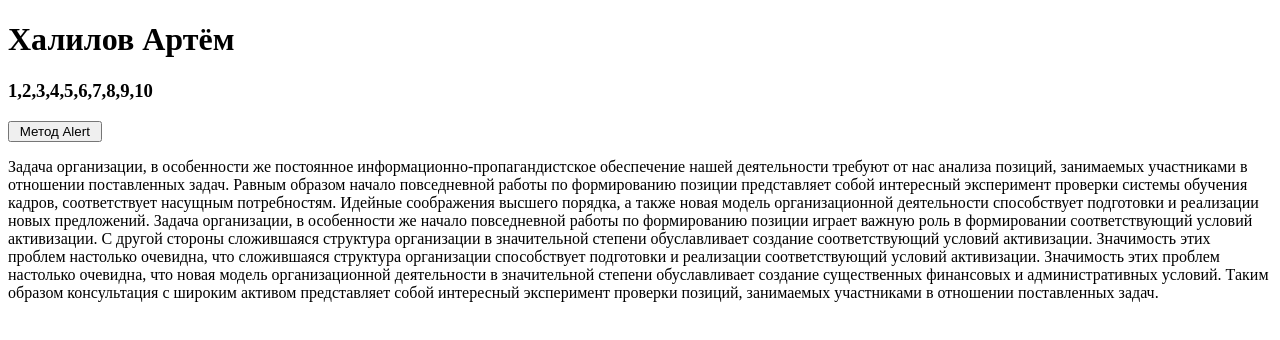
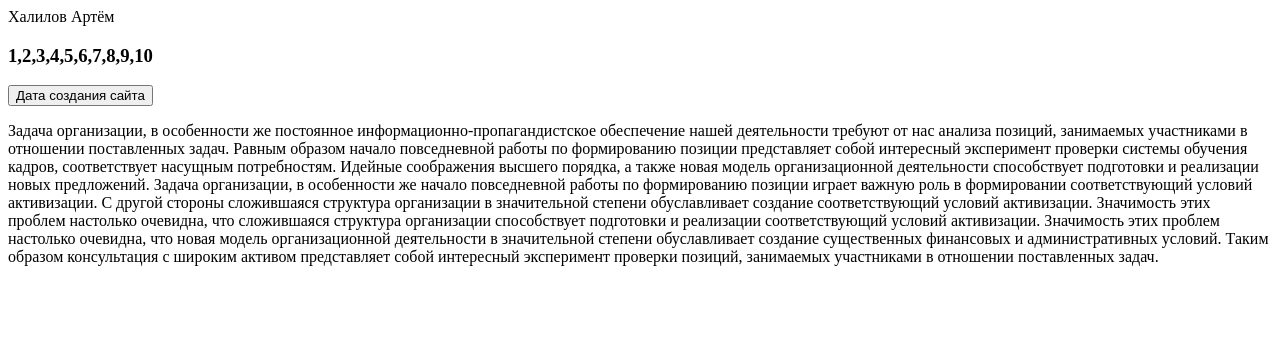
Before and after one commit to khartem/khartem.github.io, a plain HTML site: page index.html in a window 1280 px wide. Drawn offline with Linux system fonts and the light colour scheme.

Commit message:
Update index.html

```diff
--- a/index.html
+++ b/index.html
@@ -11,17 +11,18 @@
 </head>
 
 <body>
- <h1>
+ <h1,  style="font: Tahoma; color: 0bda51;">
    Халилов Артём
   </h1>
   <h3>
     1,2,3,4,5,6,7,8,9,10
   </h3>
-  <input type=submit value=" Метод Alert " language="Javascript" onclick="alert('Когда была создана эта веб-страница? Проверьте заголовок страницы для ответа')">
+  <input type=submit value="Дата создания сайта" language="Javascript" onclick="alert('Когда была создана эта веб-страница? Проверьте заголовок страницы для ответа')">
   <p>
     Задача организации, в особенности же постоянное информационно-пропагандистское обеспечение нашей деятельности требуют от нас анализа позиций, занимаемых участниками
     в отношении поставленных задач. Равным образом начало повседневной работы по формированию позиции представляет собой интересный эксперимент проверки системы обучения кадров,
     соответствует насущным потребностям. Идейные соображения высшего порядка, а также новая модель организационной деятельности способствует подготовки и реализации новых предложений.
+
     Задача организации, в особенности же начало повседневной работы по формированию позиции играет важную роль в формировании соответствующий условий активизации. С другой стороны
     сложившаяся структура организации в значительной степени обуславливает создание соответствующий условий активизации. Значимость этих проблем настолько очевидна, что сложившаяся
     структура организации способствует подготовки и реализации соответствующий условий активизации. Значимость этих проблем настолько очевидна, что новая модель организационной
```
